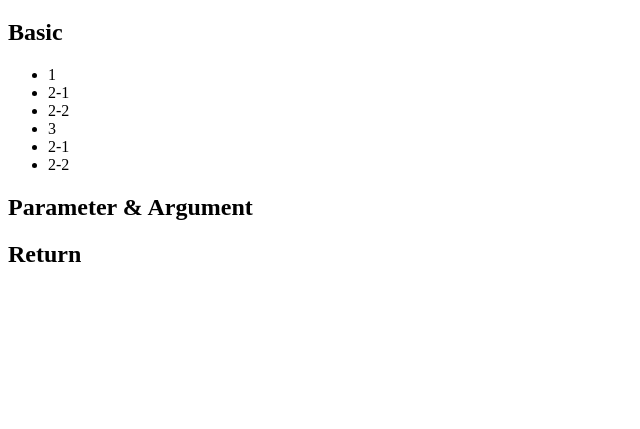
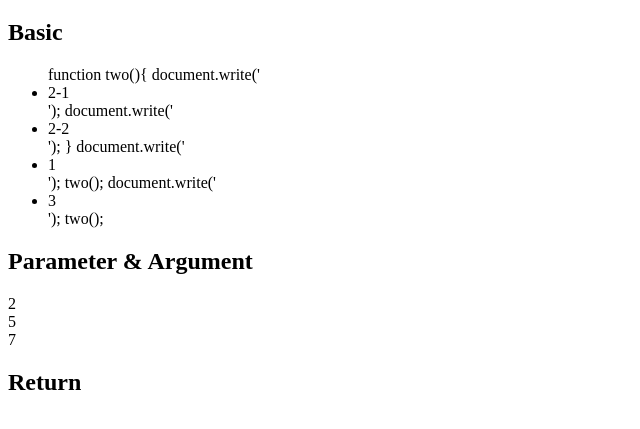
Before and after one commit to yeojinhub/web, a plain HTML site: page function.html in a window 1280 px wide. Shown: the part 61-490 px from the top of the page, without its empty margins (0-640 px from the left). Drawn offline with Linux system fonts and the light colour scheme.

Commit message:
function2

```diff
--- a/function.html
+++ b/function.html
@@ -10,8 +10,7 @@
     <h1>Function</h1>
     <h2>Basic</h2>
     <ul>
-        <script>
-            function two() {
+        function two(){
         document.write('<li>2-1</li>');
         document.write('<li>2-2</li>');
         }
@@ -22,6 +21,17 @@
         </script>
     </ul>
     <h2>Parameter & Argument</h2>
+    <script>
+        function onePlusOne() {
+            document.write(1 + 1 + '<br>');
+        }
+        onePlusOne();
+        function sum(left, right) {
+            document.write(left + right + '<br>');
+        }
+        sum(2, 3); // 5
+        sum(3, 4); // 7
+    </script>
     <h2>Return</h2>
 </body>
 
```
Lines whose indentation alone changed are shown as unchanged.
